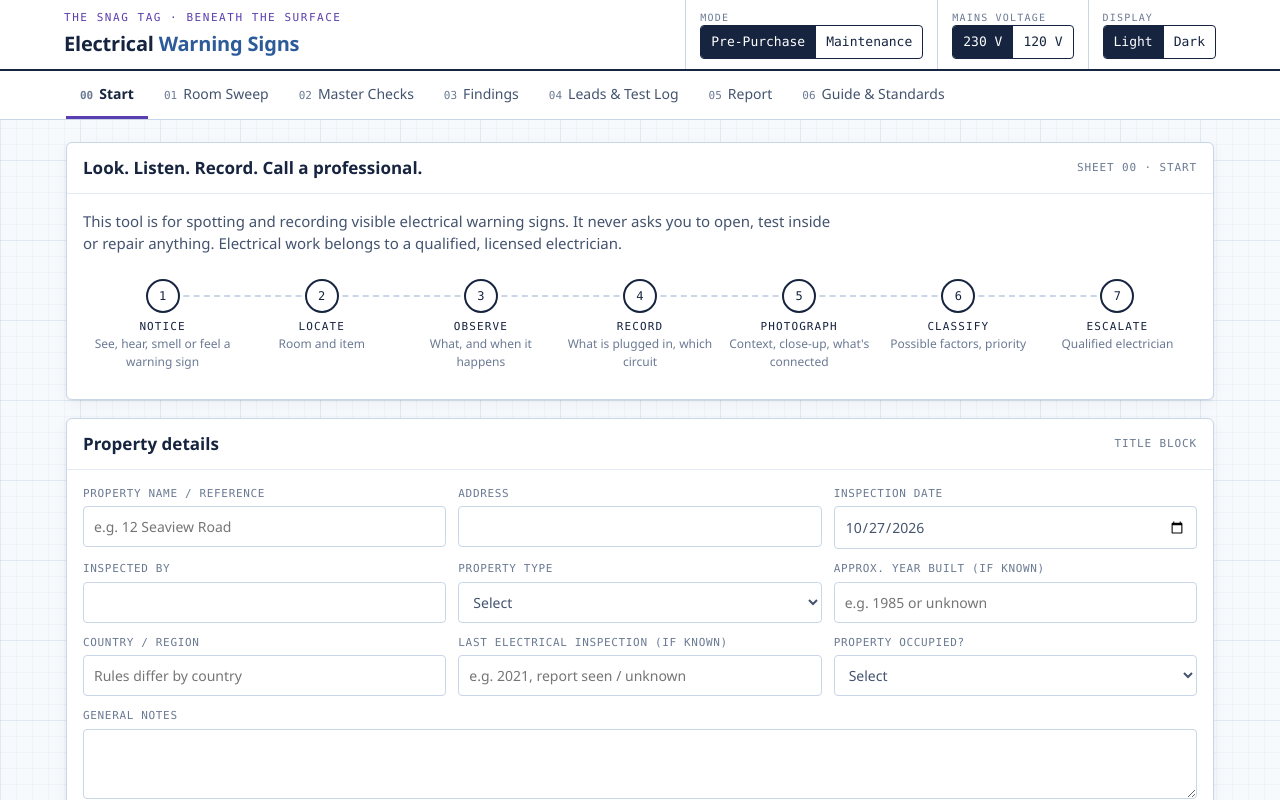
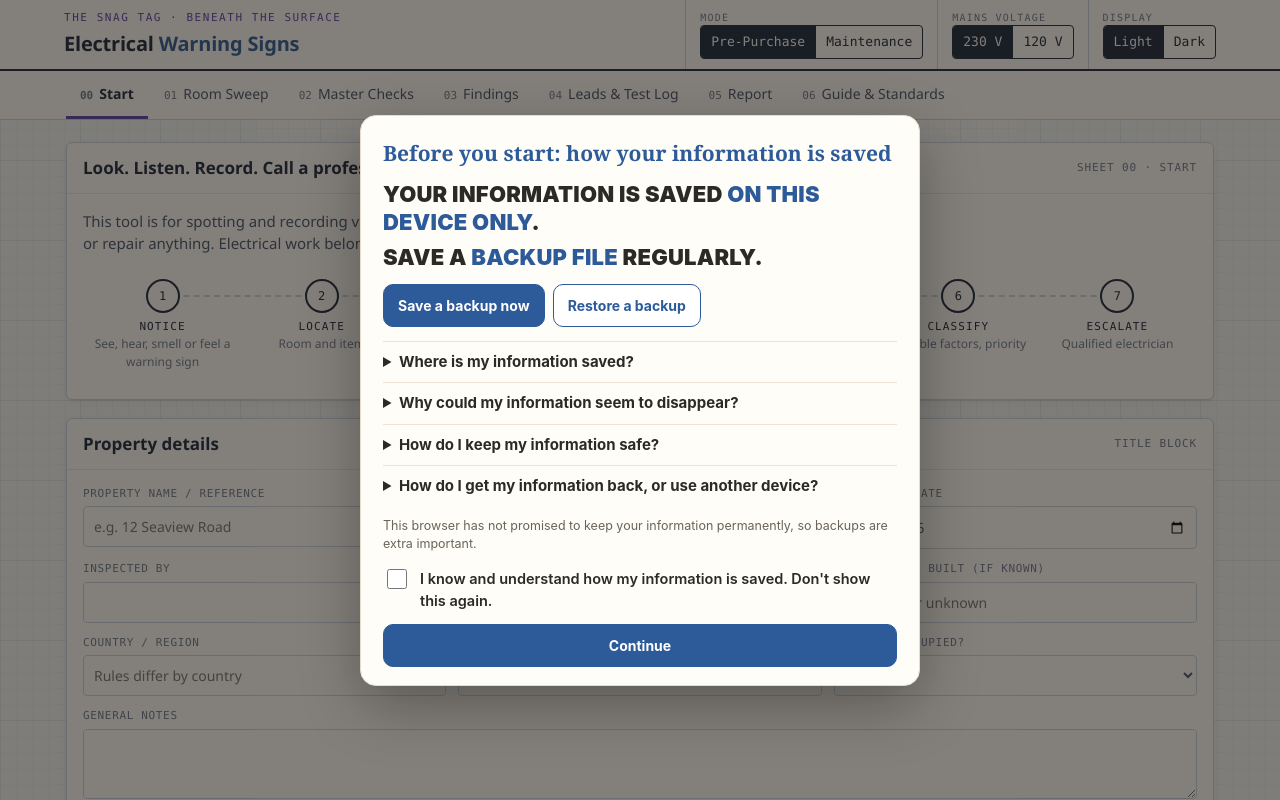
Before and after one commit to thesnagtag-coder/fgjx69v9, a plain HTML site: page index.html in a window 1280 px wide. Shown: the top 800 px of the page. Drawn offline with Linux system fonts and the light colour scheme.

Commit message:
Add files via upload

```diff
--- a/index.html
+++ b/index.html
@@ -592,6 +592,7 @@
 function save(){clearTimeout(saveTimer);saveTimer=setTimeout(flush,250);}
 window.addEventListener('pagehide',function(){if(saveTimer)flush();});
 document.addEventListener('visibilitychange',function(){if(document.visibilityState==='hidden'&&saveTimer)flush();});
+window.addEventListener('storage',function(e){if(e.key!==KEY||saveTimer||!e.newValue)return;try{var o=JSON.parse(e.newValue);if(o&&o.v===1){S=Object.assign(blank(),o);applySettings();renderAll();}}catch(x){}});
 
 /* ---------- Helpers ---------- */
 function $(s,r){return (r||document).querySelector(s);}
@@ -997,5 +998,88 @@
 renderGuide();applySettings();renderAll();go('start');
 })();
 </script>
+<script>window.TST_SAFE={id:'fgjx69v9',accent:'#2D5B9A',backup:function(){document.getElementById('exportBtn').click()},restore:function(){document.getElementById('importFile').click()}};</script>
+<!-- ===== The Snag Tag - Data Safety Notice (shared across all products) ===== -->
+<style>
+#tst-safe{position:fixed;inset:0;z-index:2147483000;background:rgba(30,24,16,.55);display:none;align-items:center;justify-content:center;padding:16px;font-family:Inter,-apple-system,Segoe UI,Roboto,Arial,sans-serif}
+#tst-safe.on{display:flex}
+#tst-safe .box{background:#fffdf8;color:#2c2a25;max-width:560px;width:100%;max-height:92vh;overflow:auto;border-radius:16px;border:1px solid #e6dccb;box-shadow:0 20px 60px rgba(0,0,0,.3);padding:22px 22px 18px}
+#tst-safe h2{font-family:Georgia,serif;font-size:21px;margin:0 0 12px;color:var(--tst-accent,#8a5a35)}
+#tst-safe .big{font-size:22px;line-height:1.25;font-weight:900;text-transform:uppercase;letter-spacing:.01em;margin:0 0 8px;color:#2c2a25}
+#tst-safe .big span{color:var(--tst-accent,#8a5a35)}
+#tst-safe .btns{display:flex;flex-wrap:wrap;gap:8px;margin:12px 0 14px}
+#tst-safe button{font:inherit;font-size:14px;font-weight:700;border-radius:10px;padding:10px 14px;cursor:pointer;border:1px solid var(--tst-accent,#8a5a35)}
+#tst-safe .pri{background:var(--tst-accent,#8a5a35);color:#fff}
+#tst-safe .sec{background:#fff;color:var(--tst-accent,#8a5a35)}
+#tst-safe details{border-top:1px solid #eee4d4;padding:9px 0}
+#tst-safe summary{cursor:pointer;font-weight:700;font-size:15px}
+#tst-safe details p,#tst-safe details li{font-size:14px;line-height:1.5;margin:6px 0}
+#tst-safe ul{margin:4px 0 0;padding-left:20px}
+#tst-safe .persist{font-size:12.5px;color:#6b6558;margin:10px 0 0}
+#tst-safe label{display:flex;gap:10px;align-items:flex-start;font-size:14.5px;font-weight:600;margin:14px 0 12px;cursor:pointer}
+#tst-safe label input{width:20px;height:20px;margin-top:1px;flex-shrink:0;accent-color:var(--tst-accent,#8a5a35)}
+#tst-safe .close{width:100%}
+</style>
+<div id="tst-safe" role="dialog" aria-modal="true" aria-labelledby="tst-safe-t">
+ <div class="box">
+  <h2 id="tst-safe-t">Before you start: how your information is saved</h2>
+  <p class="big">Your information is saved <span>on this device only</span>.</p>
+  <p class="big">Save a <span>backup file</span> regularly.</p>
+  <div class="btns">
+   <button type="button" class="pri" data-act="backup">Save a backup now</button>
+   <button type="button" class="sec" data-act="restore">Restore a backup</button>
+  </div>
+  <details><summary>Where is my information saved?</summary>
+   <p>Inside this browser, on this device. Nothing is sent to The Snag Tag or anyone else. That keeps it private, but it also means you are the only one who can keep a copy safe.</p></details>
+  <details><summary>Why could my information seem to disappear?</summary>
+   <ul>
+    <li>You open the tool in a different browser, a private/incognito window, or on another device.</li>
+    <li>You open a different copy of the tool (for example a downloaded file instead of your link).</li>
+    <li>Your browsing history or site data gets cleared.</li>
+    <li>Safari (iPhone, iPad and Mac) can delete saved information if you don't open the tool for about 7 days.</li>
+    <li>The tool is open in two tabs at the same time. Always use one tab.</li>
+   </ul></details>
+  <details><summary>How do I keep my information safe?</summary>
+   <ul>
+    <li>Press <b>Save a backup now</b> after every session where you change something.</li>
+    <li>Keep the backup file somewhere safe, like your cloud drive or a USB stick.</li>
+    <li>Always open the tool from the same link, in the same browser.</li>
+   </ul></details>
+  <details><summary>How do I get my information back, or use another device?</summary>
+   <p>Open the tool, press <b>Restore a backup</b> and choose your latest backup file. Everything comes back as it was when you saved it.</p></details>
+  <p class="persist" id="tst-safe-p"></p>
+  <label><input type="checkbox" id="tst-safe-ok"> I know and understand how my information is saved. Don't show this again.</label>
+  <button type="button" class="pri close" data-act="close">Continue</button>
+ </div>
+</div>
+<script>
+(function(){
+ var C = window.TST_SAFE || {};
+ var KEY = 'tst_safe_ack_' + (C.id || location.pathname);
+ var el = document.getElementById('tst-safe');
+ if (C.accent) el.style.setProperty('--tst-accent', C.accent);
+ function ack(){ try { return localStorage.getItem(KEY) === '1'; } catch(e){ return false; } }
+ function open(){ el.classList.add('on'); }
+ window.tstShowSafety = open;
+ el.addEventListener('click', function(e){
+  var a = e.target.getAttribute && e.target.getAttribute('data-act'); if (!a) return;
+  if (a === 'backup' && C.backup) C.backup();
+  if (a === 'restore' && C.restore) { el.classList.remove('on'); C.restore(); }
+  if (a === 'close') {
+   if (document.getElementById('tst-safe-ok').checked) { try { localStorage.setItem(KEY, '1'); } catch(e){} }
+   el.classList.remove('on');
+  }
+ });
+ var p = document.getElementById('tst-safe-p');
+ if (navigator.storage && navigator.storage.persist) {
+  navigator.storage.persist().then(function(ok){
+   p.textContent = ok ? 'Good news: this browser has agreed to keep your saved information permanently.' : 'This browser has not promised to keep your information permanently, so backups are extra important.';
+  }).catch(function(){});
+ }
+ if (!ack()) { if (document.readyState === 'loading') document.addEventListener('DOMContentLoaded', open); else open(); }
+})();
+</script>
+<!-- ===== end Data Safety Notice ===== -->
+
 </body>
 </html>
```
